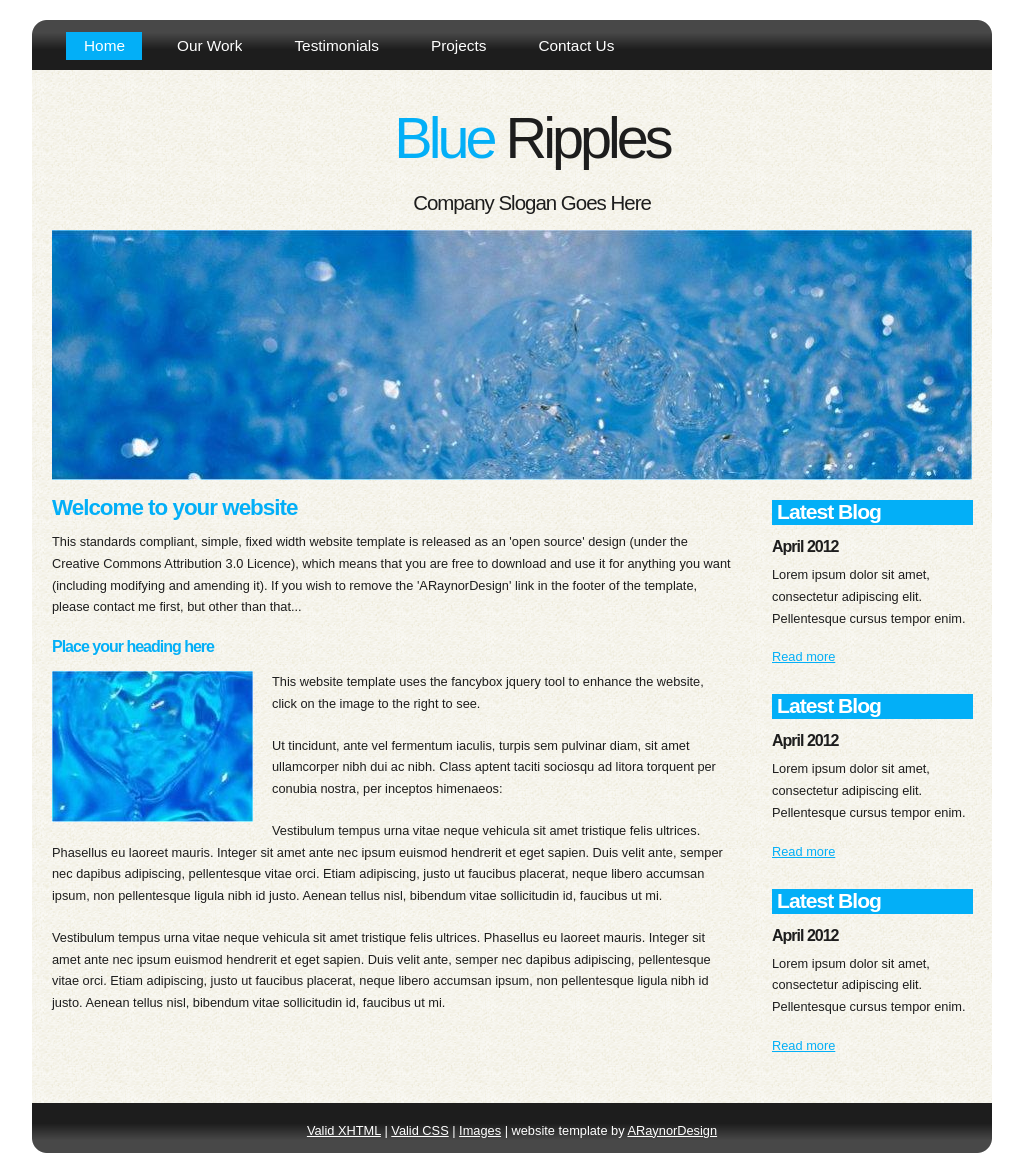
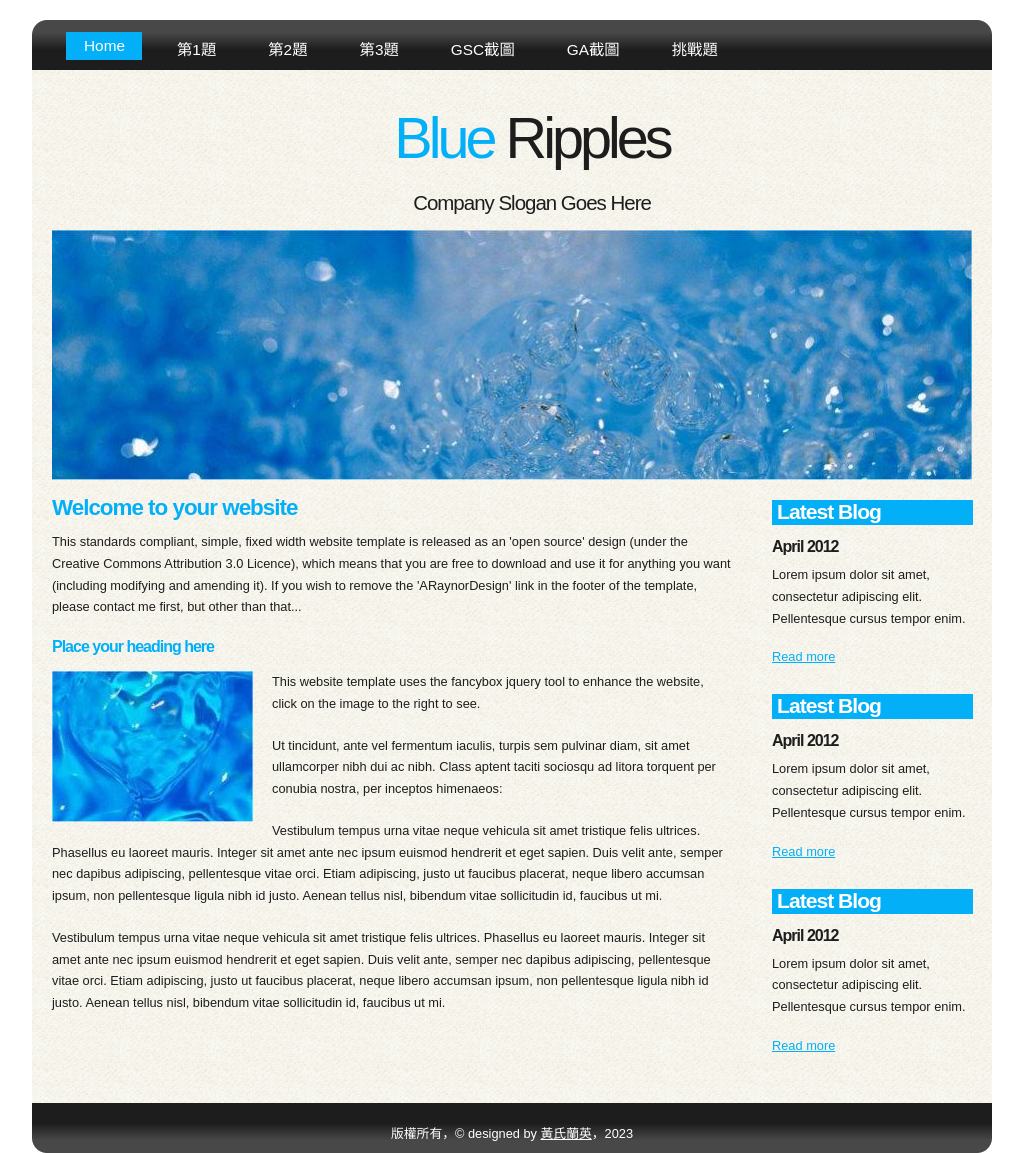
Before and after one commit to laurahatesummer/hww, a plain HTML site: page index.html in a window 1280 px wide. Shown: the whole page, without its empty margins (128-1151 px from the left). Drawn offline with Linux system fonts and the light colour scheme.

Commit message:
Add files via upload

```diff
--- a/index.html
+++ b/index.html
@@ -2,7 +2,7 @@
 <html xmlns="http://www.w3.org/1999/xhtml" xml:lang="en">
 
 <head>
-  <title>ARaynorDesign Template</title>
+  <title>110570061 黃氏蘭英期中考</title>
   <meta name="description" content="free website template" />
   <meta name="keywords" content="enter your keywords here" />
   <meta http-equiv="content-type" content="text/html; charset=utf-8" />
@@ -33,10 +33,12 @@
 	  <div id="menubar">
         <ul class="lavaLampWithImage" id="lava_menu">
           <li class="current"><a href="index.html">Home</a></li>
-          <li><a href="ourwork.html">Our Work</a></li>
-          <li><a href="testimonials.html">Testimonials</a></li>
-          <li><a href="projects.html">Projects</a></li>
-          <li><a href="contact.html">Contact Us</a></li>
+          <li><a href="a1.html">第1題</a></li>
+          <li><a href="a2.html">第2題</a></li>
+          <li><a href="a3.html">第3題</a></li>
+          <li><a href="a4.html">GSC截圖</a></li>
+          <li><a href="a5.html">GA截圖</a></li>
+          <li><a href="a6.html">挑戰題</a></li>
         </ul>
 	  </div><!--close menubar-->
       <div id="header">
@@ -94,8 +96,10 @@
       </div><!--close content-->
     </div><!--close site_content-->
     <div id="footer">
-      <a href="http://validator.w3.org/check?uri=referer">Valid XHTML</a> | <a href="http://jigsaw.w3.org/css-validator/check/referer">Valid CSS</a> | <a href="http://fotogrph.com/">Images</a> | website template by <a href="http://www.araynordesign.co.uk">ARaynorDesign</a>
-    </div><!--close footer-->
+    <div id="footer_content">
+            版權所有，&copy; designed by <a href="http://validator.w3.org/check?uri=referer">黃氏蘭英</a>，2023
+          </div><!--close footer_content-->
+        </div><!--close footer-->
   </div><!--close main-->
 </body>
 </html>
```
